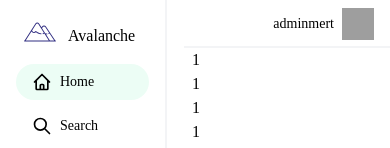
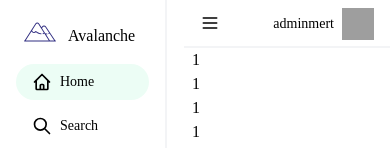
Before and after one commit to mertturkmenoglu/avalanche, a Next.js app: page / in a window 390 px wide. Shown: the top 148 px of the page. Built offline with nearby package versions, Linux system fonts and the light colour scheme; grey boxes are pictures that could not be loaded.

Commit message:
Add hamburger menu for medium and small screens

```diff
--- a/components/AppBar.tsx
+++ b/components/AppBar.tsx
@@ -1,7 +1,12 @@
 import React, { useContext } from 'react'
 import { useRouter } from 'next/router'
 
-import { UserIcon, CogIcon, LogoutIcon } from '@heroicons/react/outline'
+import {
+  UserIcon,
+  CogIcon,
+  LogoutIcon,
+  MenuIcon,
+} from '@heroicons/react/outline'
 
 import AppContext from '../contexes/AppContext'
 import Dropdown from './Dropdown'
@@ -17,6 +22,10 @@ const AppBar = (props: Props): JSX.Element => {
   const menuItemClasses =
     'flex px-4 py-2 text-sm text-gray-700 hover:bg-gray-100 hover:text-gray-900 cursor-pointer select-none items-center'
 
+  const toggleSidebar = () => {
+    ctx.appbar = !ctx.appbar
+  }
+
   const logout = () => {
     router.push('/login')
   }
@@ -28,6 +37,12 @@ const AppBar = (props: Props): JSX.Element => {
         props.className
       }
     >
+      <div
+        className="flex items-center select-none cursor-pointer"
+        onClick={toggleSidebar}
+      >
+        <MenuIcon className="w-5 h-5 md:hidden" />
+      </div>
       <Dropdown className="ml-auto" title={ctx.username} imgSrc={ctx.userImage}>
         <div className="py-1" role="none">
           <div className={menuItemClasses} role="menuitem">
--- a/components/Layout.tsx
+++ b/components/Layout.tsx
@@ -35,7 +35,7 @@ const Layout = ({ children }: Props): JSX.Element => {
 
   return (
     <div className="h-screen flex">
-      <Sidebar items={items} className="py-4" />
+      {ctx.appbar ? <Sidebar items={items} className="py-4" /> : null}
       <AppBar className="fixed top-0 right-0 left-48 -ml-2" />
       <div className="ml-48 mt-12">{children}</div>
     </div>
--- a/contexes/AppContext.ts
+++ b/contexes/AppContext.ts
@@ -3,11 +3,13 @@ import {createContext} from 'react'
 export interface AppContextType {
   username: string
   userImage: string
+  appbar: boolean
 }
 
 const AppContext = createContext<AppContextType>({
   username: '',
-  userImage: '/profile.png'
+  userImage: '/profile.png',
+  appbar: true,
 })
 
 export default AppContext;
--- a/pages/_app.tsx
+++ b/pages/_app.tsx
@@ -9,6 +9,7 @@ import AppContext, { AppContextType } from '../contexes/AppContext'
 const values: AppContextType = {
   username: 'adminmert',
   userImage: '/profile.png',
+  appbar: true,
 }
 
 const MyApp = ({ Component, pageProps }: AppProps): JSX.Element => {
```
